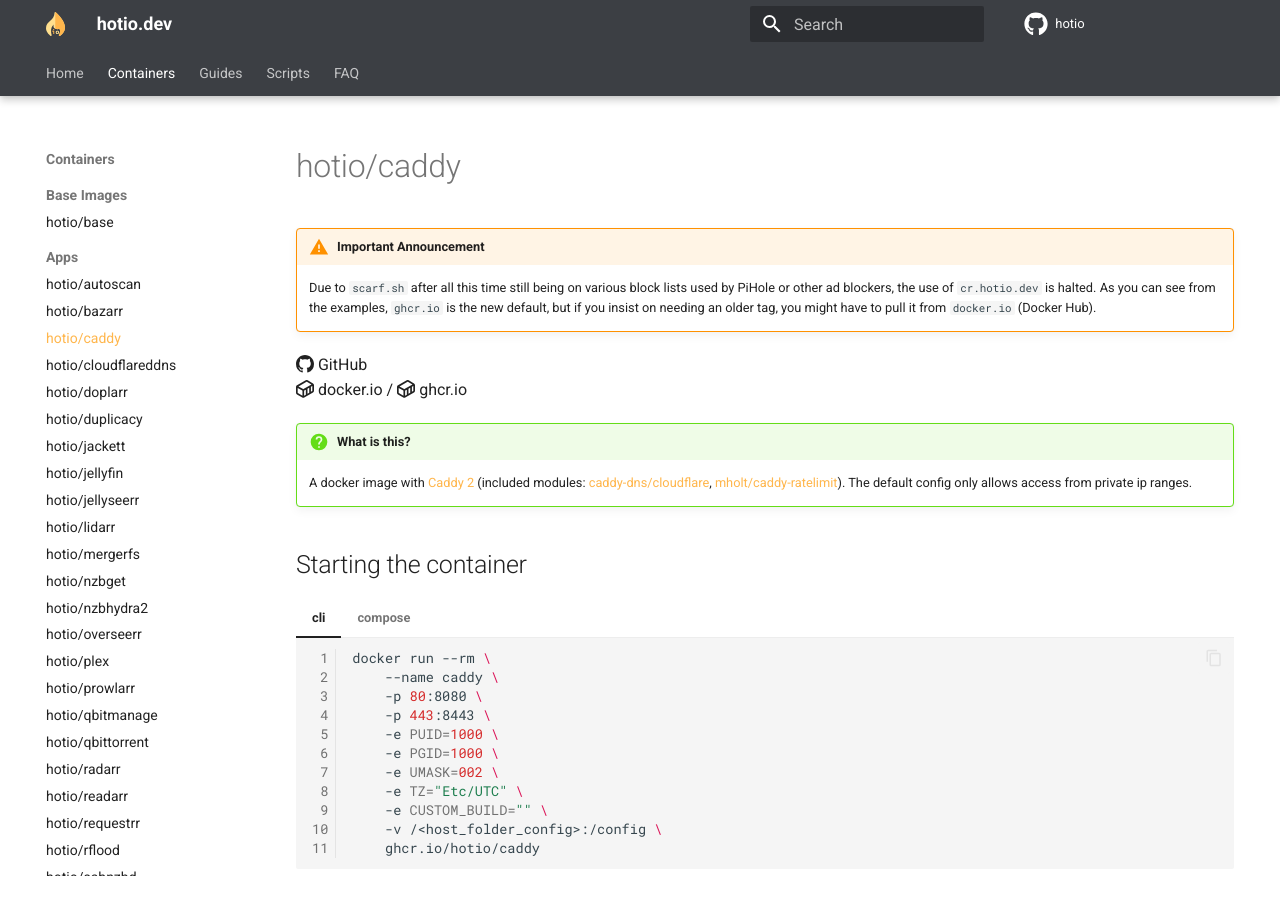
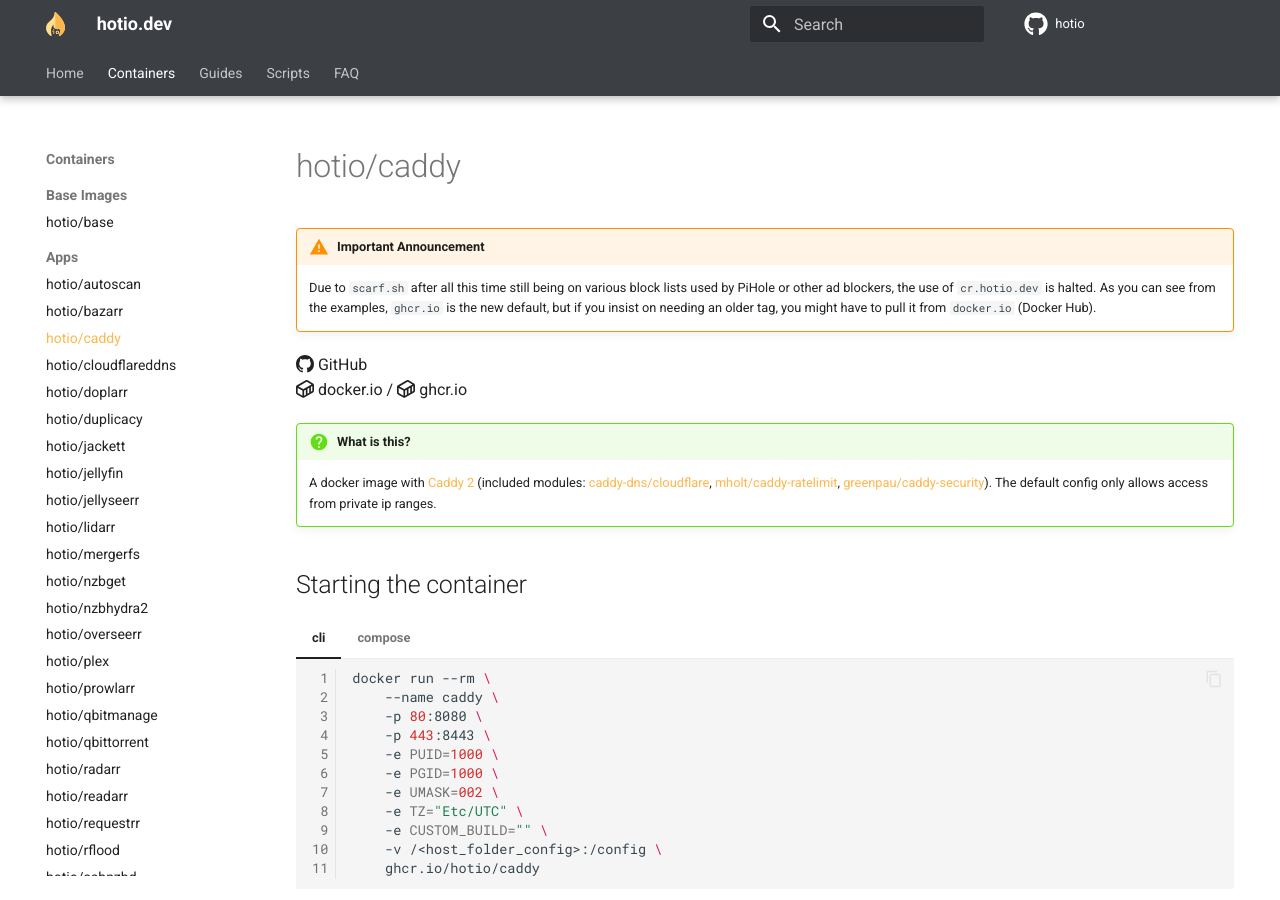
Before and after one commit to hotio/website, an MkDocs documentation site: the page built from docs/containers/caddy.md, in a window 1280 px wide and 900 px high. Built offline with MkDocs 1.6.1 and Material for MkDocs 9.7.7, drawn with Linux system fonts in a browser that asks for light colours.

Commit message:
add module link for caddy

```diff
--- a/docs/containers/caddy.md
+++ b/docs/containers/caddy.md
@@ -7,7 +7,7 @@
 
 !!! question "What is this?"
 
-    A docker image with [Caddy 2](https://caddyserver.com){: target=_blank rel="noopener" } (included modules: [caddy-dns/cloudflare](https://github.com/caddy-dns/cloudflare){: target=_blank rel="noopener" }, [mholt/caddy-ratelimit](https://github.com/mholt/caddy-ratelimit){: target=_blank rel="noopener" }). The default config only allows access from private ip ranges.
+    A docker image with [Caddy 2](https://caddyserver.com){: target=_blank rel="noopener" } (included modules: [caddy-dns/cloudflare](https://github.com/caddy-dns/cloudflare){: target=_blank rel="noopener" }, [mholt/caddy-ratelimit](https://github.com/mholt/caddy-ratelimit){: target=_blank rel="noopener" }, [greenpau/caddy-security](https://github.com/greenpau/caddy-security){: target=_blank rel="noopener" }). The default config only allows access from private ip ranges.
 
 ## Starting the container
 
```
